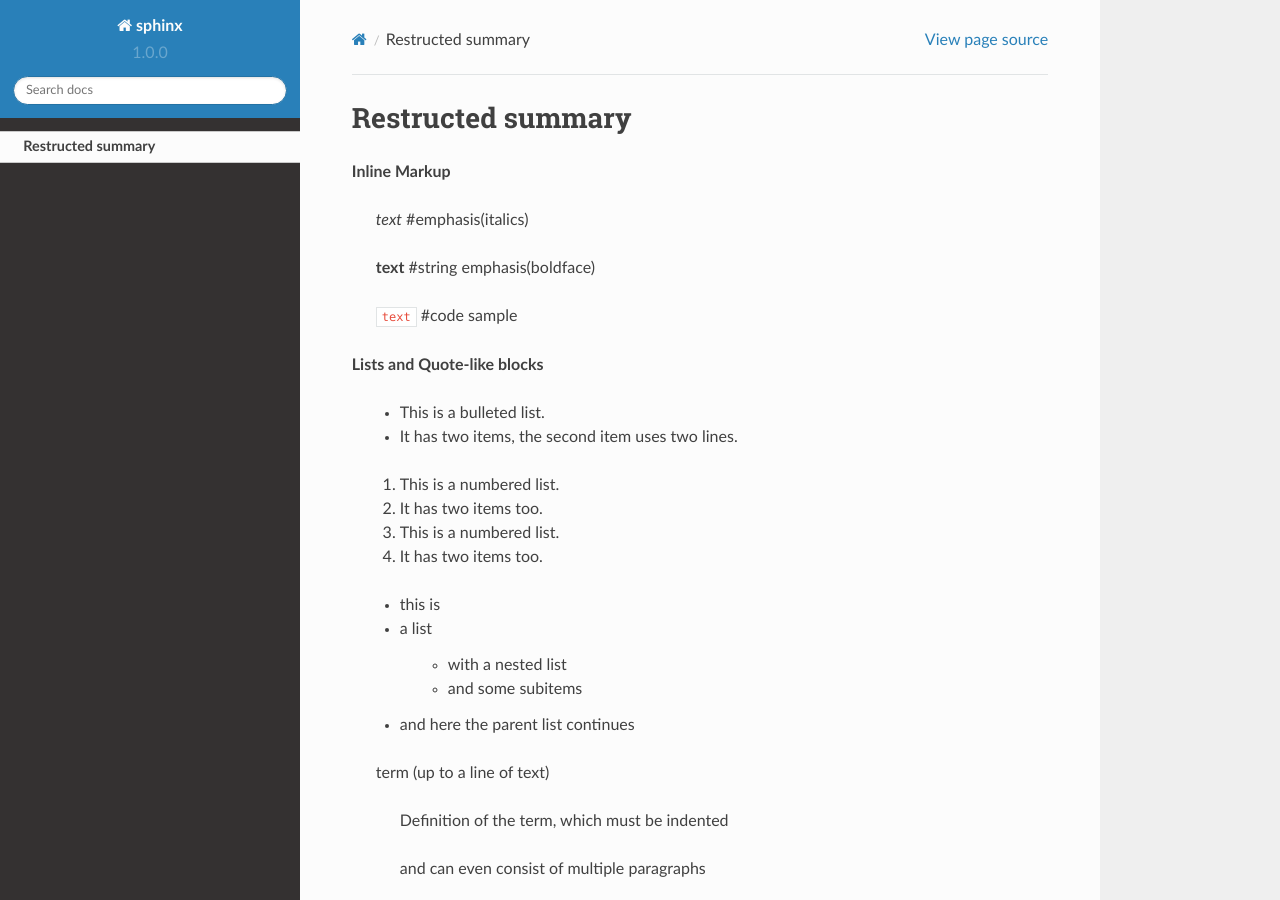
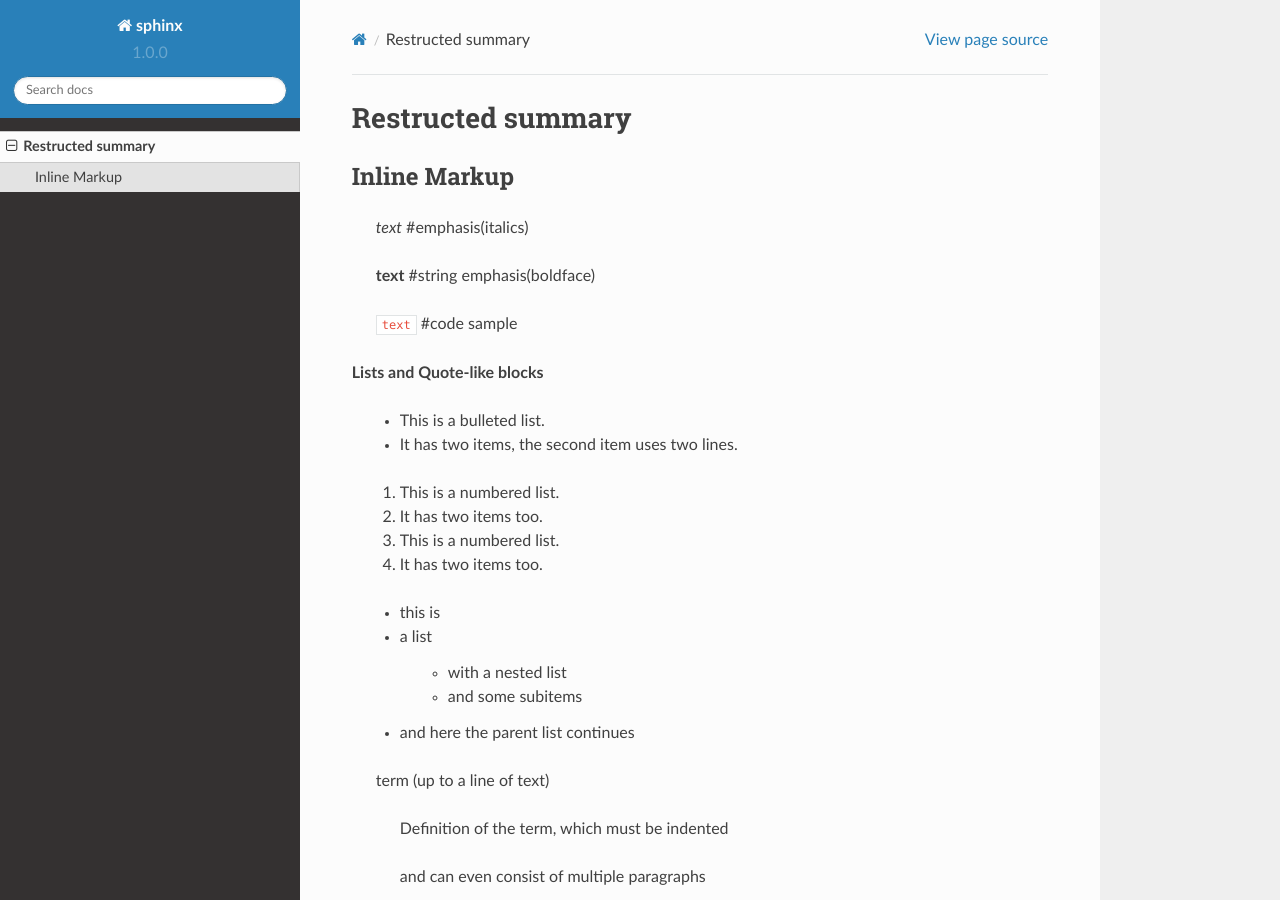
Before and after one commit to damoncheng/Sphinx, a Sphinx documentation site: the page built from source/restructed/restructed.rst, in a window 1280 px wide and 900 px high. Built offline with Sphinx 7.4.7 and the Read the Docs theme 2.0.0, drawn with Linux system fonts in a browser that asks for light colours.

Commit message:
source adjust

```diff
--- a/source/restructed/restructed.rst
+++ b/source/restructed/restructed.rst
@@ -6,7 +6,8 @@ Restructed summary
     This is a study restructedText based on sphinx
 
 
-**Inline Markup**
+Inline Markup
+----------------------------
 
     *text*     #emphasis(italics)
 
```
Also changed, not shown: 1 other file.
